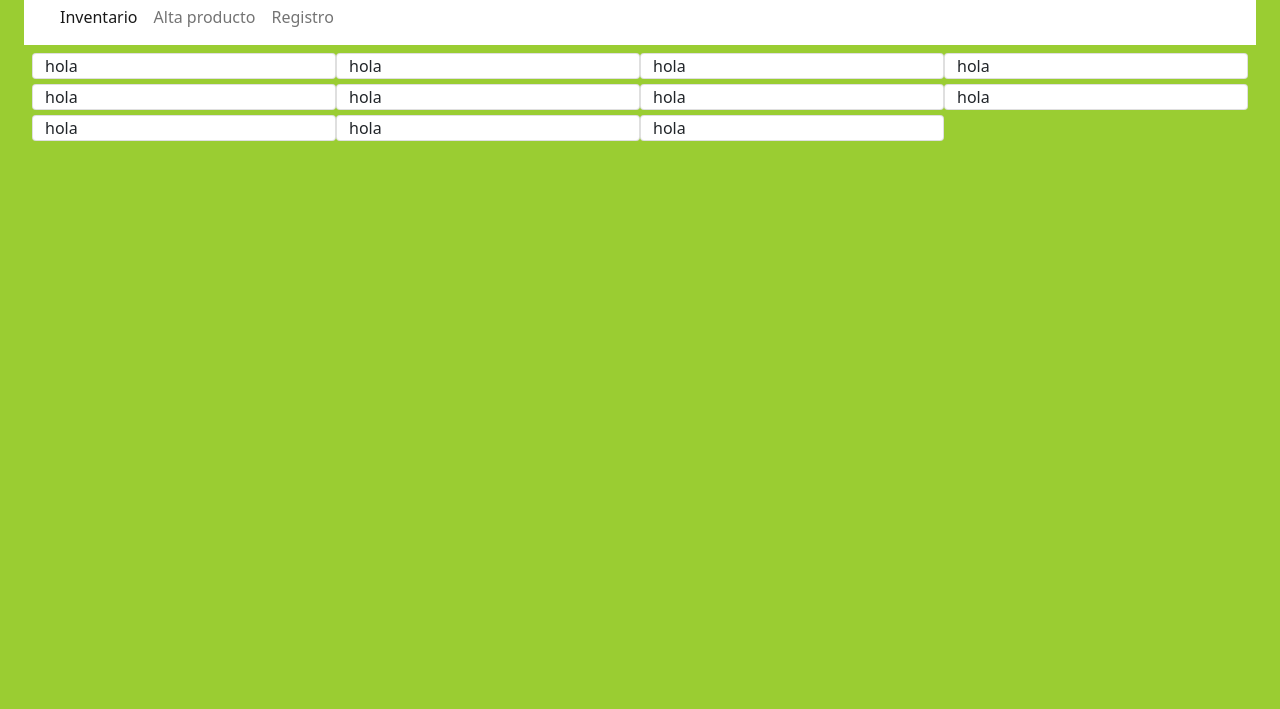
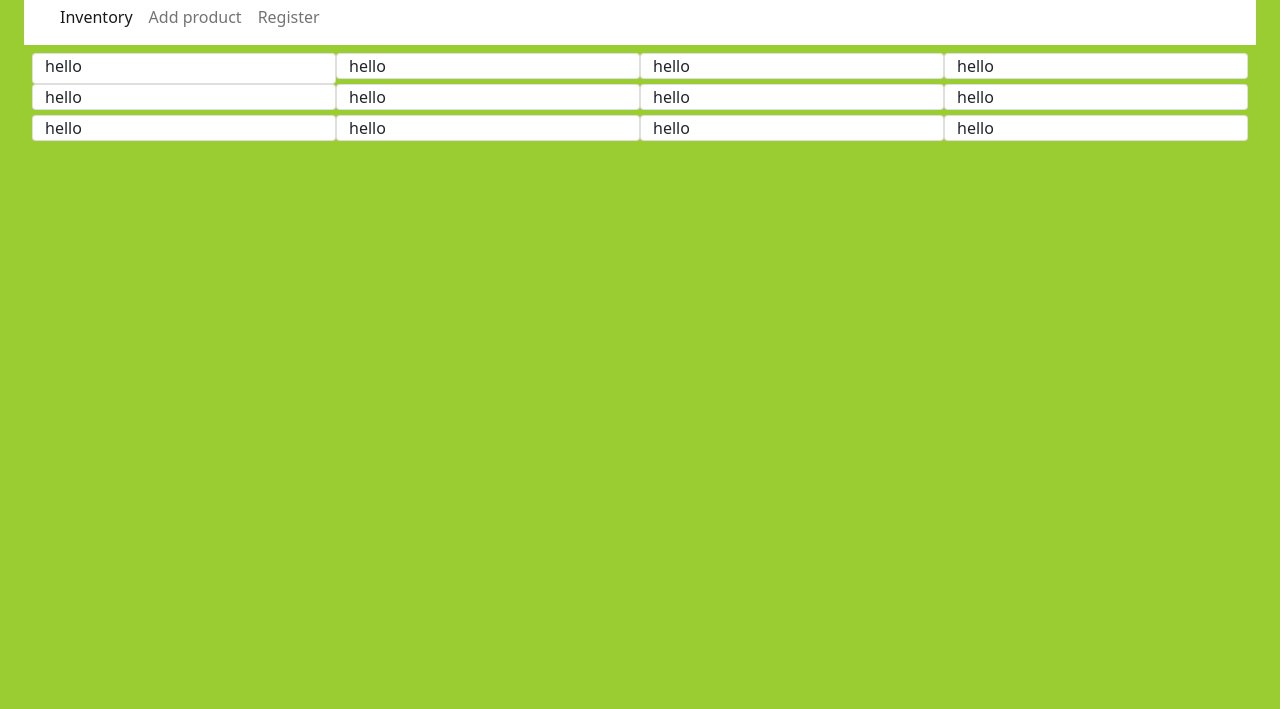
Before and after one commit to CosmeValera/Inventory, a website: page index.html in a window 1280 px wide. Shown: the part 91-800 px from the top of the page. Drawn offline with nearby package versions, Linux system fonts and the light colour scheme.

Commit message:
add images

```diff
--- /dev/null
+++ b/idea.txt
@@ -0,0 +1,4 @@
+1. Crear una plantilla de un instrumento
+2. Dejar algunas de ejemplo
+3. Al darle al botón de add templates que meta una a piñon (ya haremos que te lleve a otra pagina para crearlas), hacerlo con arrays
+4. Darle respaldo de bd o de ficheros para que las plantillas se conserven
--- a/index.html
+++ b/index.html
@@ -1,10 +1,10 @@
 <!DOCTYPE html>
-<html lang="es">
+<html lang="en">
   <head>
     <meta charset="UTF-8" />
     <meta http-equiv="X-UA-Compatible" content="IE=edge" />
     <meta name="viewport" content="width=device-width, initial-scale=1.0" />
-    <title>Inventario</title>
+    <title>Inventory</title>
     <link
       rel="stylesheet"
       href="https://stackpath.bootstrapcdn.com/bootstrap/4.3.1/css/bootstrap.min.css"
@@ -21,7 +21,7 @@
   </head>
   <body>
     <header class="container-fluid d-flex justify-content-center">
-      <h1>Inventario</h1>
+      <h1>Inventory</h1>
     </header>
     <!-- Navbar -->
     <!-- TODO: Empujar las items del navbar a la derecha usando flex -->
@@ -40,13 +40,13 @@
         <div class="collapse navbar-collapse" id="navbarExample01">
           <ul class="navbar-nav me-auto mb-2 mb-lg-0">
             <li class="nav-item active">
-              <a class="nav-link" aria-current="page" href="#">Inventario</a>
+              <a class="nav-link" aria-current="page" href="#">Inventory</a>
             </li>
             <li class="nav-item">
-              <a class="nav-link" href="#">Alta producto</a>
+              <a class="nav-link" href="#">Add product</a>
             </li>
             <li class="nav-item">
-              <a class="nav-link" href="#">Registro</a>
+              <a class="nav-link" href="#">Register</a>
             </li>
           </ul>
         </div>
@@ -56,17 +56,20 @@
     <body class="p-4">
       <main class="row m-2">
         <!-- Aqui dentro van las plantillas pug -->
-        <p class="card col-md-3 col-sm-6">hola</p>
-        <p class="card col-md-3 col-sm-6">hola</p>
-        <p class="card col-md-3 col-sm-6">hola</p>
-        <p class="card col-md-3 col-sm-6">hola</p>
-        <p class="card col-md-3 col-sm-6">hola</p>
-        <p class="card col-md-3 col-sm-6">hola</p>
-        <p class="card col-md-3 col-sm-6">hola</p>
-        <p class="card col-md-3 col-sm-6">hola</p>
-        <p class="card col-md-3 col-sm-6">hola</p>
-        <p class="card col-md-3 col-sm-6">hola</p>
-        <p class="card col-md-3 col-sm-6">hola</p>
+        <div class="card col-md-3 col-sm-6">
+          <p>hello</p>
+        </div>
+        <p class="card col-md-3 col-sm-6">hello</p>
+        <p class="card col-md-3 col-sm-6">hello</p>
+        <p class="card col-md-3 col-sm-6">hello</p>
+        <p class="card col-md-3 col-sm-6">hello</p>
+        <p class="card col-md-3 col-sm-6">hello</p>
+        <p class="card col-md-3 col-sm-6">hello</p>
+        <p class="card col-md-3 col-sm-6">hello</p>
+        <p class="card col-md-3 col-sm-6">hello</p>
+        <p class="card col-md-3 col-sm-6">hello</p>
+        <p class="card col-md-3 col-sm-6">hello</p>
+        <p class="card col-md-3 col-sm-6">hello</p>
       </main>
     </body>
   </body>
```
Also changed, not shown: img/allInstruments.jpg (added), img/battery.png (added), img/clarinet.png (added), img/conga.png (added), img/flute.png (added), img/guitar.png (added), img/horn.png (added), img/musicInventory.png (added), img/piano.png (added), img/registerMusicInventory.png (added), img/saxo.png (added), img/snareDrum.png (added), img/trumpet.png (added), img/tuba.png (added), 1 more files.
